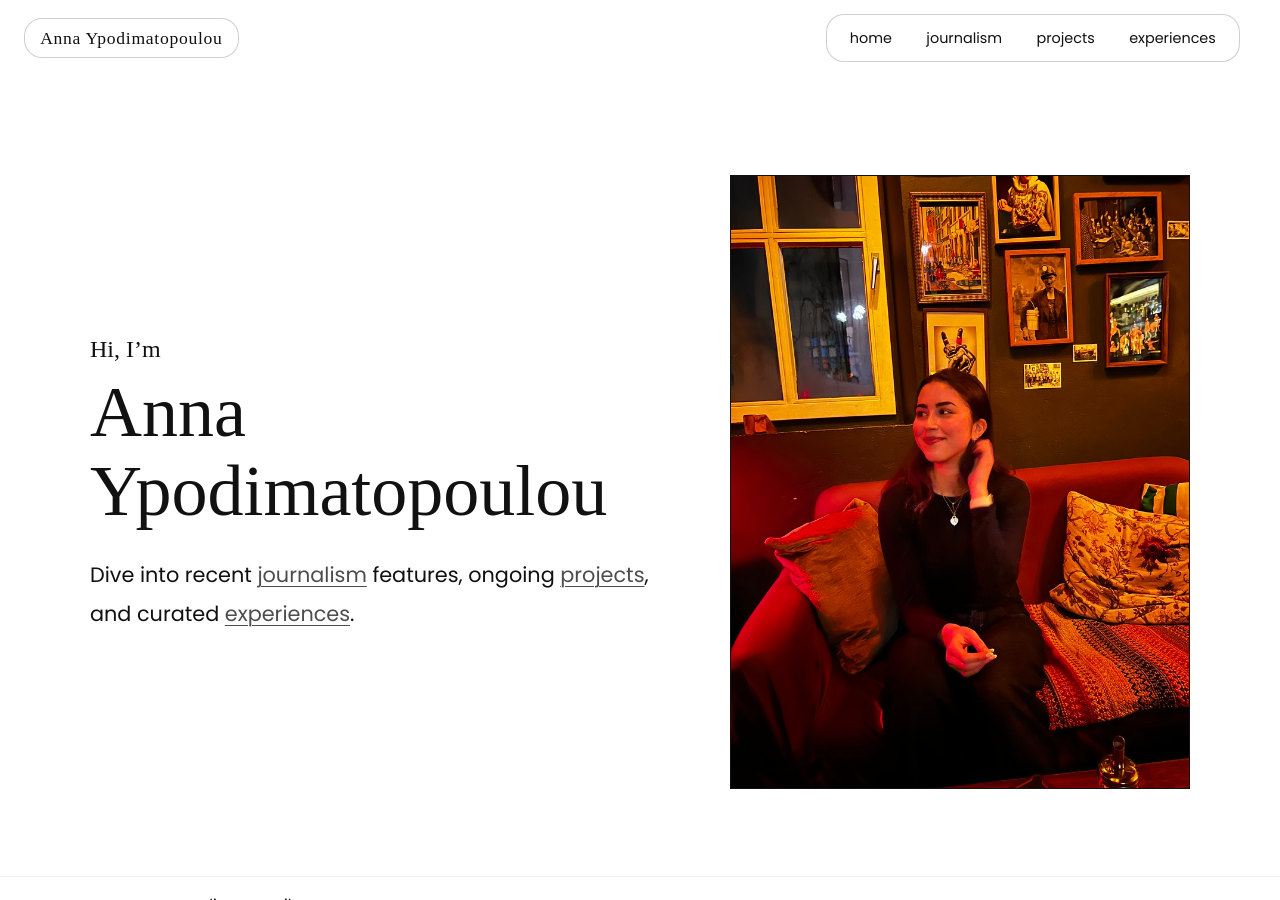
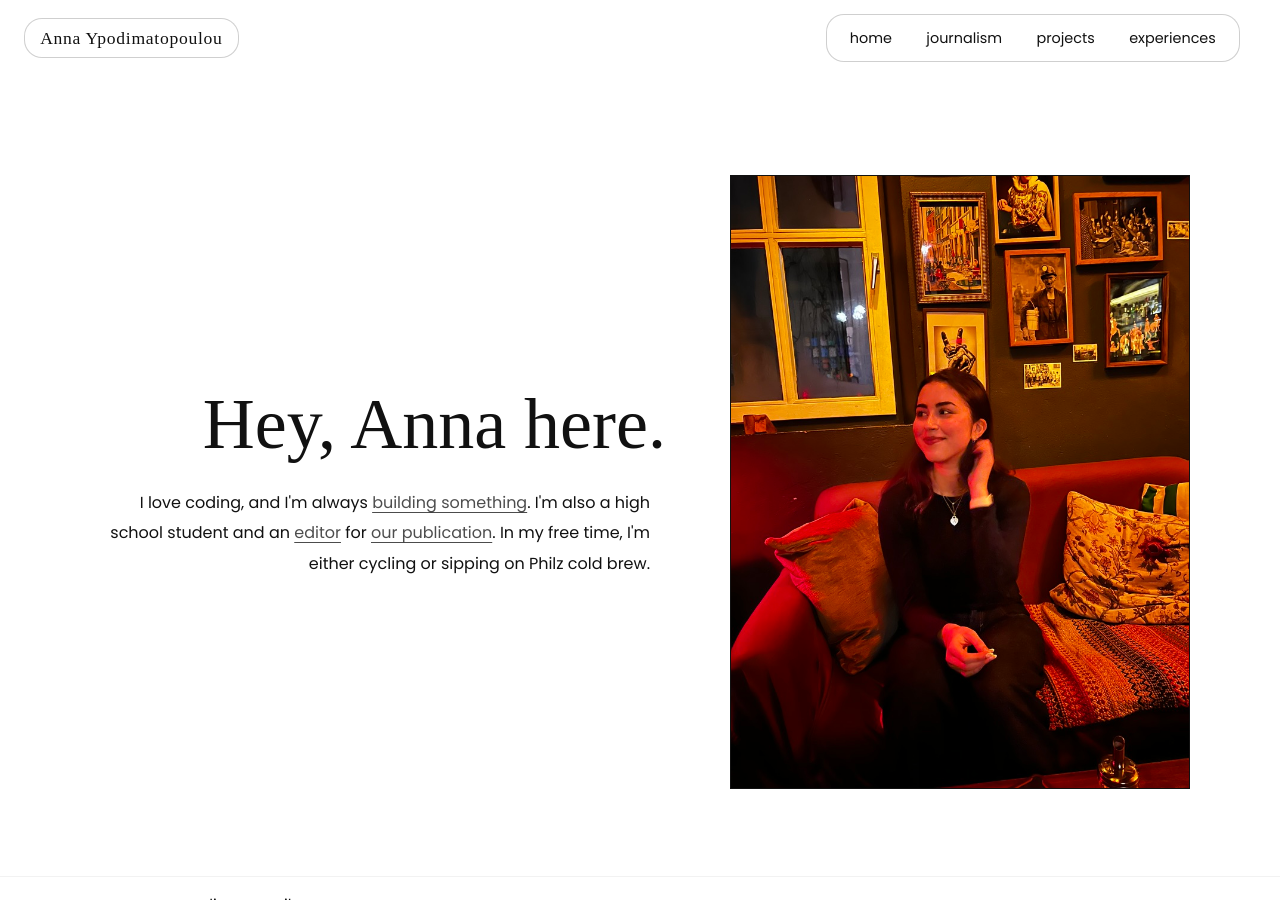
Before and after one commit to annaypodim/annaypodim.github.io, a Jekyll site: the page built from index.html, in a window 1280 px wide and 900 px high. Built offline with Jekyll 4.4.1, drawn with Linux system fonts in a browser that asks for light colours; some web fonts are replaced.

```diff
--- a/assets/css/style.css
+++ b/assets/css/style.css
@@ -135,6 +135,7 @@ main {
 
 .hero-text {
   flex: 1;
+  text-align: right;
 }
 
 .hero-greeting {
@@ -175,7 +176,7 @@ main {
 .hero-blurb {
   margin-top: 1.5rem;
   max-width: 560px;
-  font-size: 1.3rem;
+  font-size: 1rem;
   line-height: 1.9;
 }
 
@@ -211,7 +212,7 @@ main {
 .project-carousel__viewport {
   position: relative;
   min-height: 65vh;
-  height: min(75vh, 600px);
+  height: min(75vh, 550px);
 }
 
 .project-carousel__track {
@@ -257,7 +258,7 @@ main {
 
 .carousel-slide__content {
   position: relative;
-  max-width: 760px;
+  max-width: 600px;
   z-index: 2;
   display: flex;
   flex-direction: column;
--- a/index.html
+++ b/index.html
@@ -4,12 +4,14 @@ title: Home
 ---
 <section class="hero" aria-labelledby="intro-title">
   <div class="hero-text">
-    <p class="hero-greeting">Hi, I’m</p>
-    <h1 id="intro-title">Anna Ypodimatopoulou</h1>
+    <!-- <p class="hero-greeting">Hi, I’m</p> -->
+    <h1 id="intro-title">Hey, Anna here.</h1>
     <p class="hero-blurb">
-      Dive into recent <a href="{{ '/journalism.html' | relative_url }}">journalism</a> features, ongoing
-      <a href="{{ '/projects.html' | relative_url }}">projects</a>, and curated
-      <a href="{{ '/experiences.html' | relative_url }}">experiences</a>.
+      I love coding, and I'm always <a href="{{ '/projects.html' | relative_url }}">building something</a>.
+      I'm also a high school student and an <a href="{{ '/journalism.html' | relative_url }}">editor</a> for
+      <a href="{{ https://scotscoop.com/ }}">our publication</a>.
+      <!-- <a href="{{ '/journalism.html' | relative_url }}">support</a> my community.  -->
+      In my free time, I'm either cycling or sipping on Philz cold brew.
     </p>
   </div>
   <div class="hero-photo">
```
Also changed, not shown: projects.html (+5 -4 lines), assets/images/dashboard.jpg (added).
